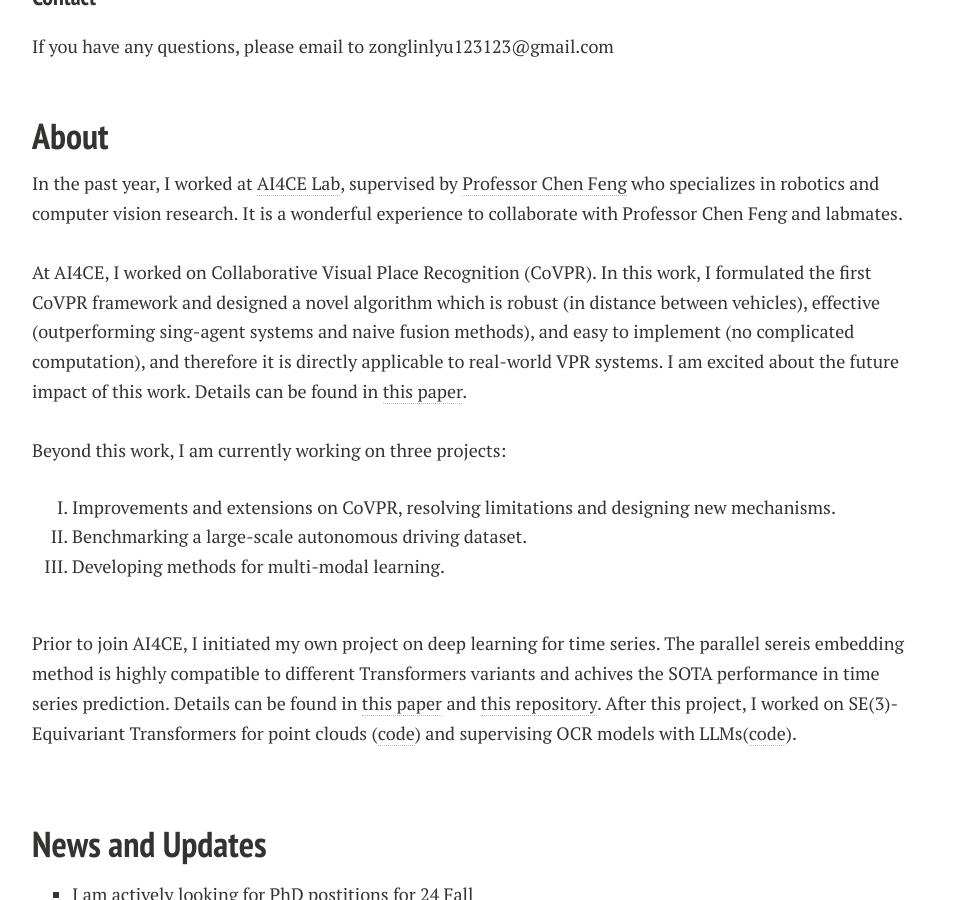
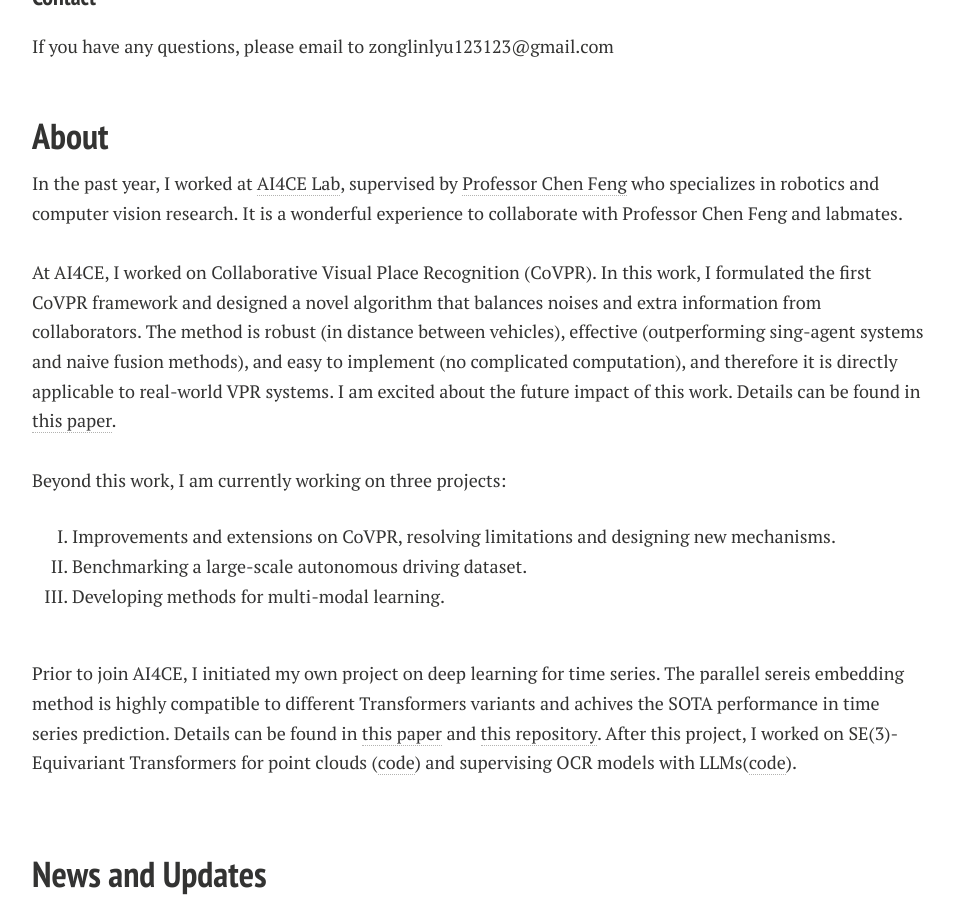
Before and after one commit to ZonglinL/ZonglinL.github.io, a Jekyll site: the page built from index.md, in a window 1280 px wide and 900 px high, scrolled down 555 px. Shown: the whole window, without its empty margins (288-1242 px from the left). Built offline with Jekyll 4.4.1, drawn with Linux system fonts in a browser that asks for light colours; nearby versions of some CDN libraries; comment, search, counter and statistics services are not loaded; a style sheet for code colours, icons or effects is not loaded; our own code applies the rules of GitHub Pages for plain Markdown files.

Commit message:
Update index.md

```diff
--- a/index.md
+++ b/index.md
@@ -27,7 +27,7 @@ If you have any questions, please email to zonglinlyu123123@gmail.com
 In the past year, I worked at [AI4CE Lab](https://ai4ce.github.io/), supervised by [Professor Chen Feng](https://scholar.google.com/citations?user=YeG8ZM0AAAAJ&hl=en) who specializes in robotics and computer vision research. It is a wonderful experience to collaborate with Professor Chen Feng and labmates.
 
 <br>
-At AI4CE, I worked on Collaborative Visual Place Recognition (CoVPR). In this work, I formulated the first CoVPR framework and designed a novel algorithm which is robust (in distance between vehicles), effective (outperforming sing-agent systems and naive fusion methods), and easy to implement (no complicated computation), and therefore it is directly applicable to real-world VPR systems. I am excited about the future impact of this work. Details can be found in [this paper](https://arxiv.org/abs/2310.05541).
+At AI4CE, I worked on Collaborative Visual Place Recognition (CoVPR). In this work, I formulated the first CoVPR framework and designed a novel algorithm that balances noises and extra information from collaborators. The method is robust (in distance between vehicles), effective (outperforming sing-agent systems and naive fusion methods), and easy to implement (no complicated computation), and therefore it is directly applicable to real-world VPR systems. I am excited about the future impact of this work. Details can be found in [this paper](https://arxiv.org/abs/2310.05541).
 
 <br>
 Beyond this work, I am currently working on three projects:
```
